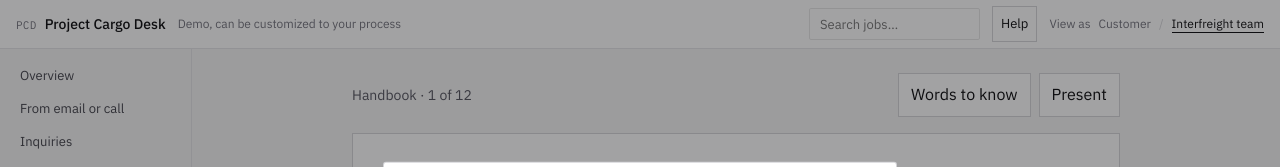
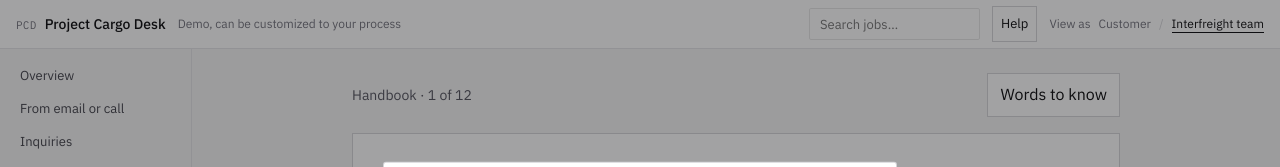
Before and after one commit to CasinWorks/CargoInquiries, a Next.js app: page /handbook in a window 1280 px wide. Shown: the top 167 px of the page. Built offline with nearby package versions, Linux system fonts and the light colour scheme.

Commit message:
Remove the handbook Present fullscreen control.
Keep the handbook slides; drop only the Present button and its fullscreen behavior.

Co-authored-by: Cursor <cursoragent@cursor.com>

```diff
--- a/components/handbook.tsx
+++ b/components/handbook.tsx
@@ -210,16 +210,6 @@ export function Handbook() {
     return () => window.removeEventListener("keydown", onKey);
   }, []);
 
-  function present() {
-    const node = deck.current;
-    if (!node) return;
-    if (document.fullscreenElement) {
-      void document.exitFullscreen();
-      return;
-    }
-    void node.requestFullscreen();
-  }
-
   const Body = slide.body;
 
   return (
@@ -231,9 +221,6 @@ export function Handbook() {
         <div className="flex gap-2">
           <button type="button" className="min-h-11 border border-zinc-300 bg-white px-3 text-[16px]" onClick={() => setWords((value) => !value)} aria-expanded={words}>
             Words to know
-          </button>
-          <button type="button" className="min-h-11 border border-zinc-300 bg-white px-3 text-[16px]" onClick={present}>
-            Present
           </button>
         </div>
       </div>
@@ -290,7 +277,7 @@ export function Handbook() {
           ))}
         </div>
       </div>
-      <p className="mt-2 text-[14px] text-zinc-500">Arrow keys move between slides. Present fills the screen.</p>
+      <p className="mt-2 text-[14px] text-zinc-500">Arrow keys move between slides.</p>
     </article>
   );
 }
```
